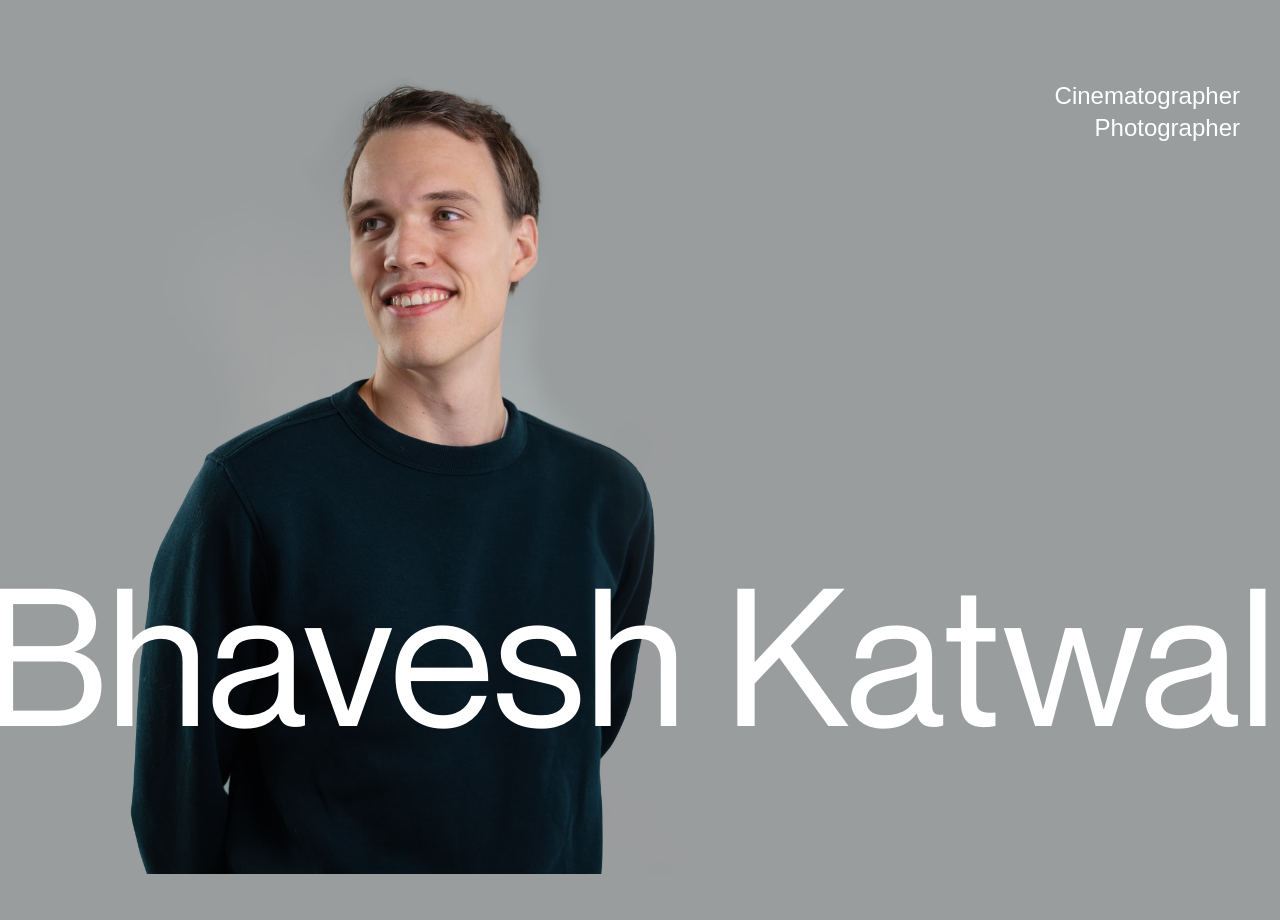
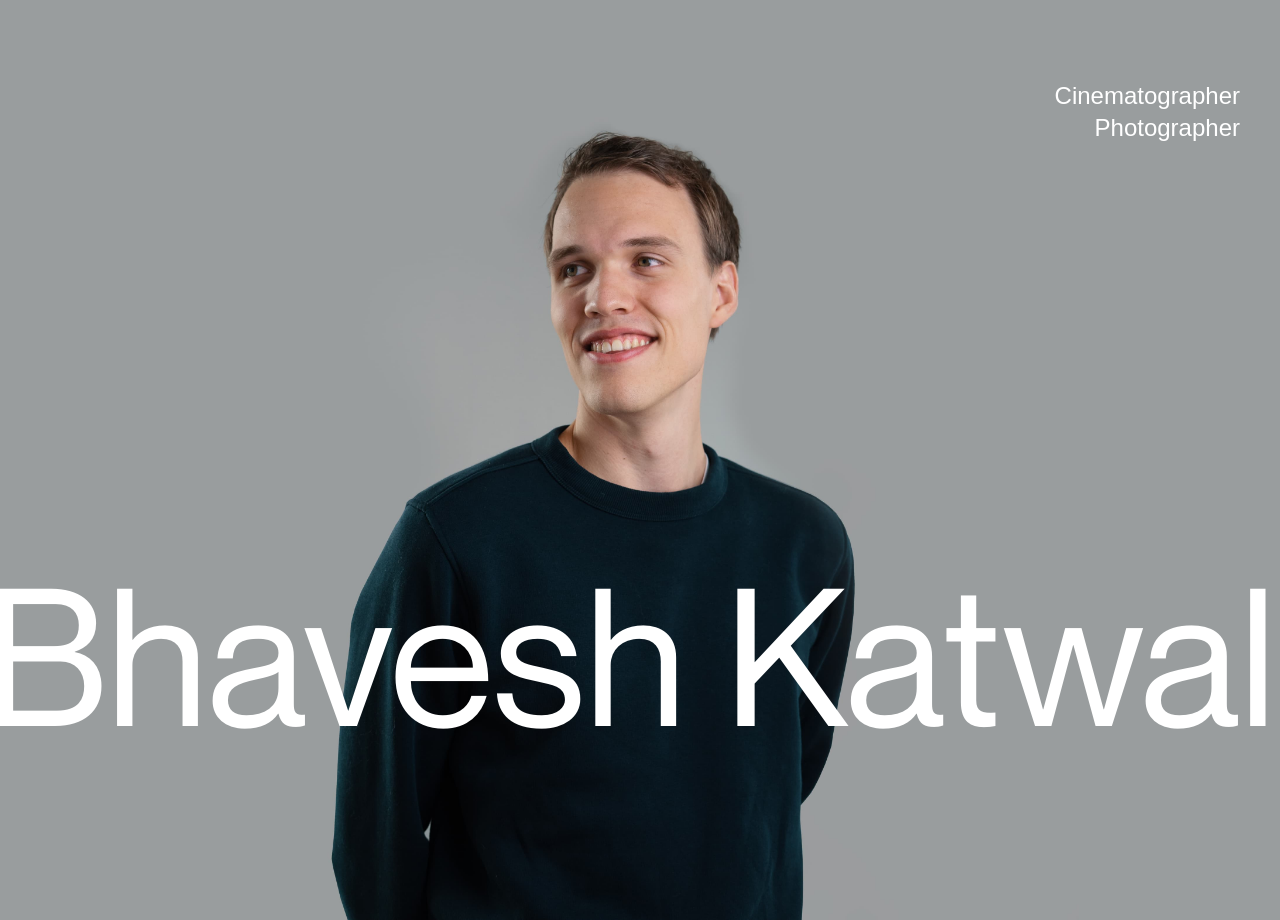
Before and after one commit to AdarshPawar29/indianfilmaker, a Next.js app: page / in a window 1280 px wide. Built offline with nearby package versions, Linux system fonts and the light colour scheme.

Commit message:
center hero image

```diff
--- a/app/globals.css
+++ b/app/globals.css
@@ -84,10 +84,13 @@ body {
 }
 
 .personal-image {
-  top: -10%;
+  display: flex;
+  justify-content: center;
+  align-items: center;
   width: 100%;
-  height: 110%;
+  height: 100%;
   background: #999d9e;
+  position: relative;
 }
 
 .personal-image img {
```
